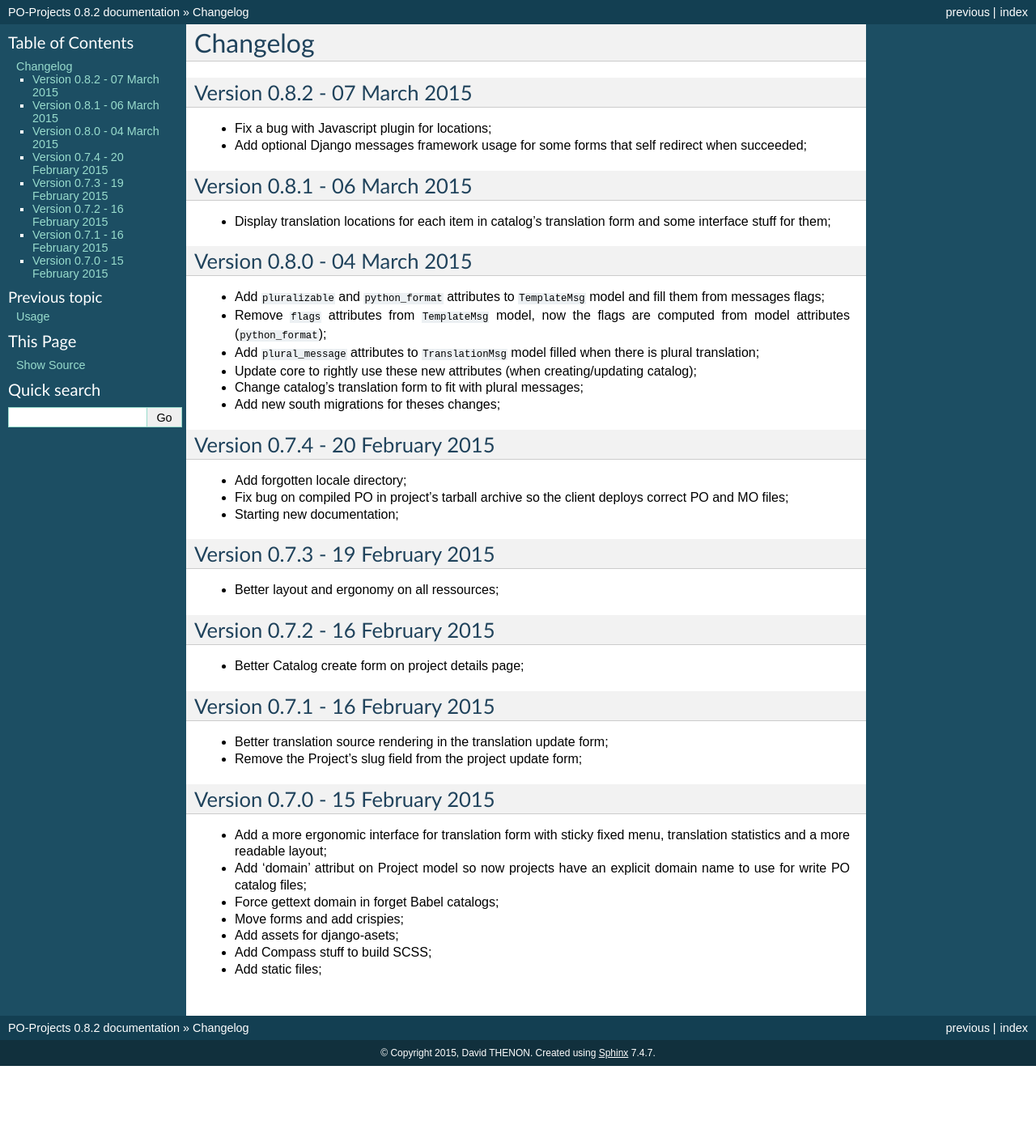
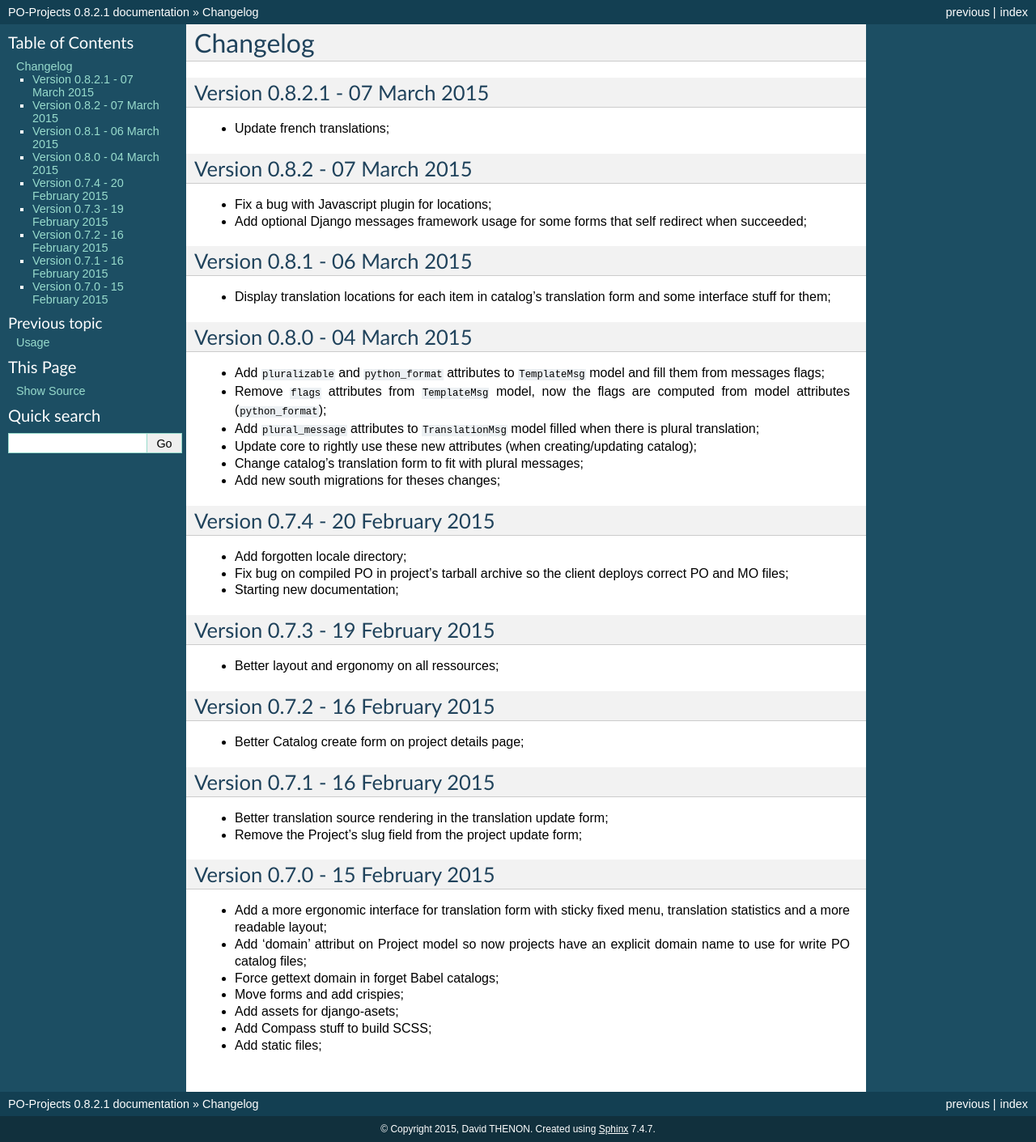
Before and after one commit to sveetch/PO-Projects, a Sphinx documentation site: the page built from docs/changelog.rst, in a window 1280 px wide. Shown: the whole page at 81% size. Built offline with Sphinx 7.4.7, drawn with Linux system fonts in a browser that asks for light colours; before the commit the page ends 1317 px from its top, so only the background shows below that.

Commit message:
Update french translations, bump to 0.8.2.1

```diff
--- a/docs/changelog.rst
+++ b/docs/changelog.rst
@@ -1,5 +1,10 @@
 Changelog
 =========
+
+Version 0.8.2.1 - 07 March 2015
+-------------------------------
+
+* Update french translations;
 
 Version 0.8.2 - 07 March 2015
 -----------------------------
--- a/po_projects/__init__.py
+++ b/po_projects/__init__.py
@@ -1,3 +1,3 @@
 # -*- coding: utf-8 -*-
 """Django application to manage PO files for project translations"""
-__version__ = '0.8.2'
+__version__ = '0.8.2.1'
```
Also changed, not shown: 4 other files.
